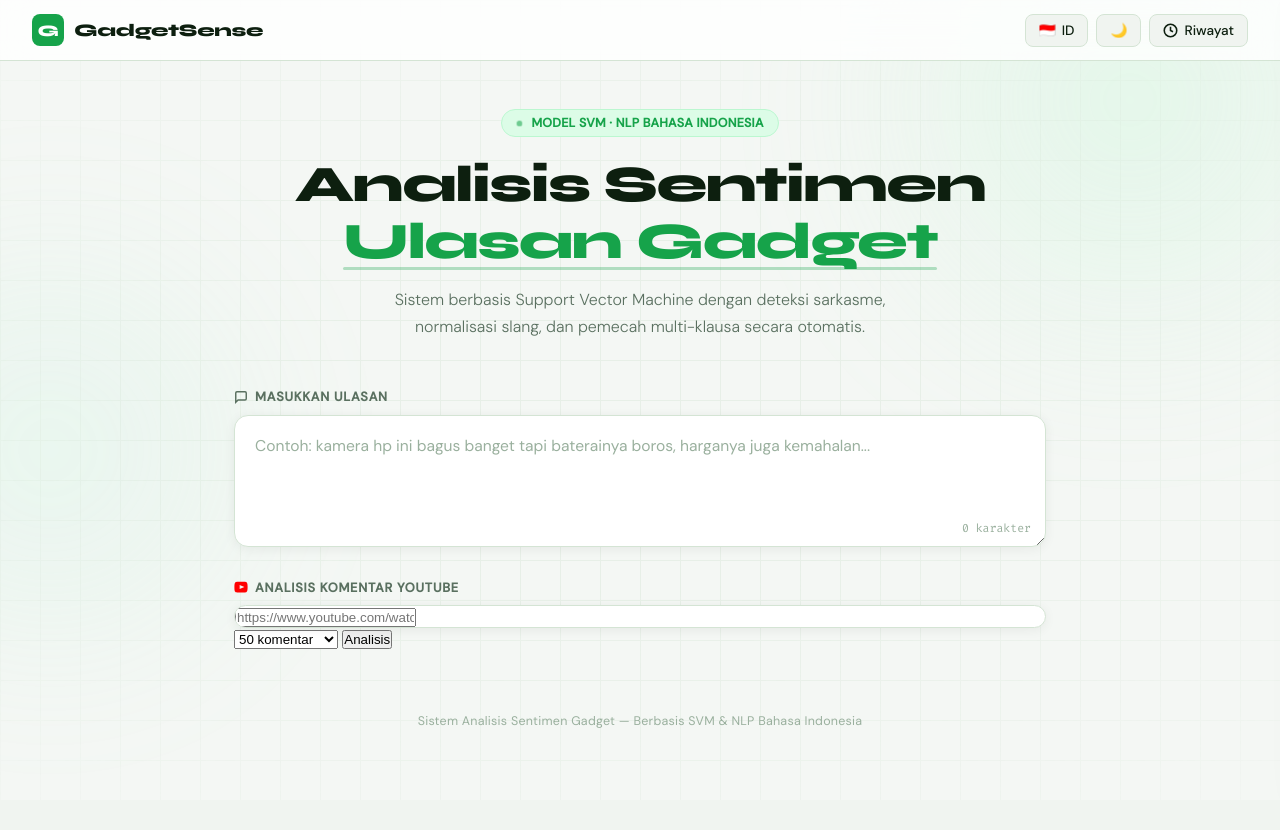
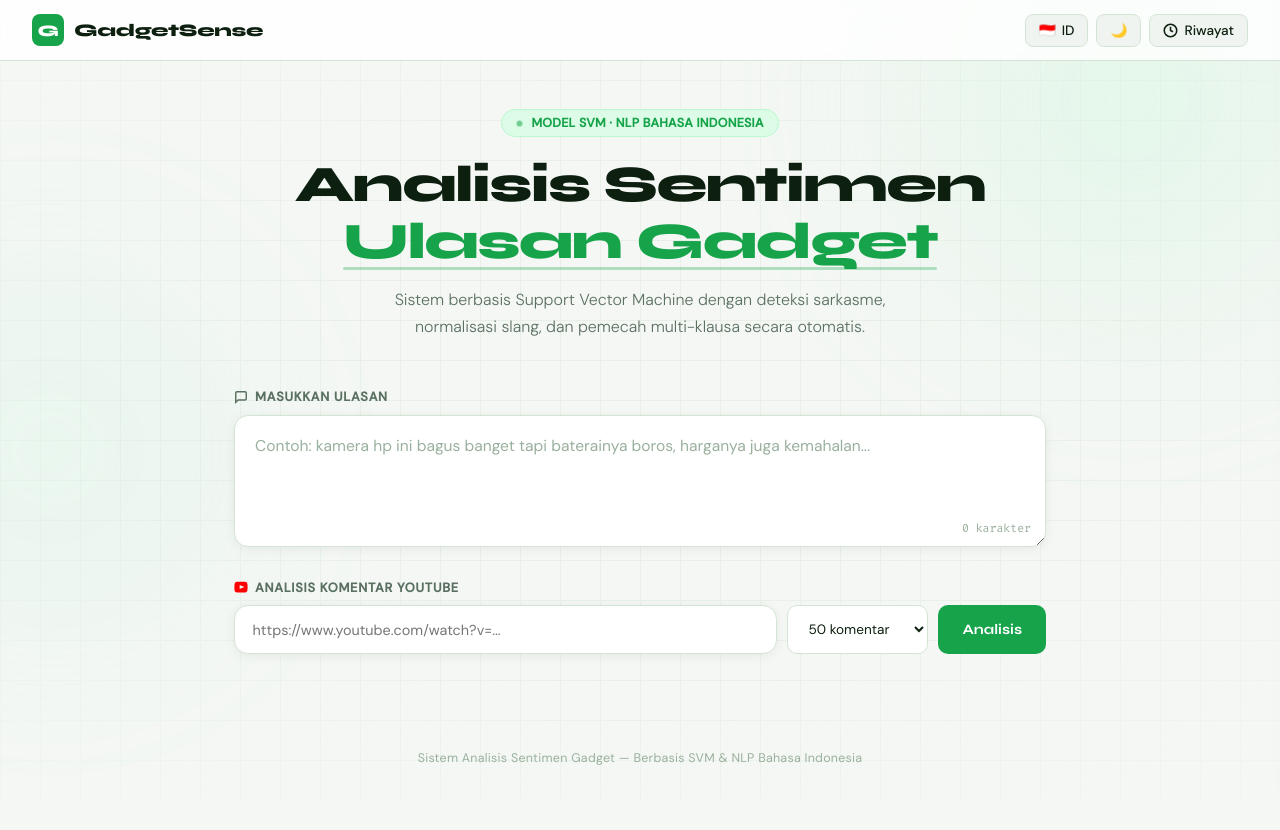
Before and after one commit to Tantrawww/sentimen-analisis, a Flask app: page / in a window 1280 px wide. Before the commit the page ends 728 px from the top, so only its background shows below. Run offline with Flask 3, Linux system fonts and the light colour scheme.

Commit message:
Update style.css

```diff
--- a/static/style.css
+++ b/static/style.css
@@ -342,6 +342,190 @@ body {
    ============================================================ */
 .input-section {
     margin-bottom: 2rem;
+}
+
+/* YOUTUBE SECTION */
+.yt-section {
+    margin-bottom: 2rem;
+}
+
+.yt-input-row {
+    display: flex;
+    gap: 10px;
+    align-items: stretch;
+    flex-wrap: wrap;
+}
+
+.yt-url-wrap {
+    flex: 1;
+    min-width: 200px;
+    border-radius: 14px;
+}
+
+.yt-url-wrap input {
+    width: 100%;
+    padding: 0.9rem 1.1rem;
+    border: none;
+    background: transparent;
+    font-family: 'DM Sans', sans-serif;
+    font-size: 0.9rem;
+    color: var(--text-main);
+    outline: none;
+}
+
+.yt-select {
+    padding: 0 1rem;
+    border-radius: 10px;
+    border: 1.5px solid var(--border);
+    background: var(--bg-surface);
+    color: var(--text-main);
+    font-family: 'DM Sans', sans-serif;
+    font-size: 0.85rem;
+    cursor: pointer;
+}
+
+.yt-btn {
+    padding: 0 1.5rem;
+    border-radius: 10px;
+    background: var(--primary);
+    color: white;
+    border: none;
+    font-family: 'Syne', sans-serif;
+    font-weight: 700;
+    font-size: 0.9rem;
+    cursor: pointer;
+    transition: opacity 0.2s;
+    white-space: nowrap;
+}
+
+.yt-btn:hover {
+    opacity: 0.85;
+}
+
+.yt-summary-grid {
+    display: grid;
+    grid-template-columns: repeat(auto-fit, minmax(120px, 1fr));
+    gap: 0.75rem;
+    margin-bottom: 1.5rem;
+}
+
+.yt-sum-card {
+    background: var(--bg-surface);
+    border: 1.5px solid var(--border);
+    border-radius: 12px;
+    padding: 1rem;
+    display: flex;
+    flex-direction: column;
+    gap: 4px;
+    text-align: center;
+}
+
+.yt-sum-label {
+    font-size: 0.7rem;
+    font-weight: 600;
+    color: var(--text-muted);
+    text-transform: uppercase;
+}
+
+.yt-sum-val {
+    font-family: 'Syne', sans-serif;
+    font-size: 1.8rem;
+    font-weight: 800;
+    color: var(--text-main);
+}
+
+.yt-pos .yt-sum-val {
+    color: var(--positif-accent);
+}
+
+.yt-neg .yt-sum-val {
+    color: var(--negatif-accent);
+}
+
+.yt-net .yt-sum-val {
+    color: var(--netral-accent);
+}
+
+.yt-charts-row {
+    display: grid;
+    grid-template-columns: 1fr 1fr;
+    gap: 1rem;
+    margin-bottom: 1.5rem;
+}
+
+.yt-chart-card {
+    background: var(--bg-surface);
+    border: 1.5px solid var(--border);
+    border-radius: 14px;
+    padding: 1.25rem;
+}
+
+.yt-chart-title {
+    font-size: 0.8rem;
+    font-weight: 600;
+    color: var(--text-muted);
+    text-transform: uppercase;
+    letter-spacing: 0.05em;
+    margin-bottom: 1rem;
+}
+
+.yt-detail-header {
+    display: flex;
+    justify-content: space-between;
+    align-items: center;
+    margin-bottom: 0.75rem;
+}
+
+.yt-detail-header span {
+    font-weight: 600;
+    font-size: 0.9rem;
+    color: var(--text-muted);
+}
+
+.yt-toggle-btn {
+    background: var(--bg-subtle);
+    border: 1px solid var(--border);
+    border-radius: 8px;
+    padding: 5px 12px;
+    font-size: 0.8rem;
+    color: var(--text-muted);
+    cursor: pointer;
+    transition: all 0.15s;
+}
+
+.yt-toggle-btn:hover {
+    border-color: var(--primary);
+    color: var(--primary);
+}
+
+.yt-comment-item {
+    background: var(--bg-surface);
+    border: 1.5px solid var(--border);
+    border-radius: 12px;
+    padding: 1rem 1.2rem;
+    margin-bottom: 8px;
+}
+
+.yt-comment-text {
+    font-size: 0.9rem;
+    color: var(--text-main);
+    line-height: 1.6;
+}
+
+@media (max-width: 600px) {
+    .yt-charts-row {
+        grid-template-columns: 1fr;
+    }
+
+    .yt-input-row {
+        flex-direction: column;
+    }
+
+    .yt-btn {
+        width: 100%;
+        padding: 0.85rem;
+        text-align: center;
+    }
 }
 
 .input-label {
```
